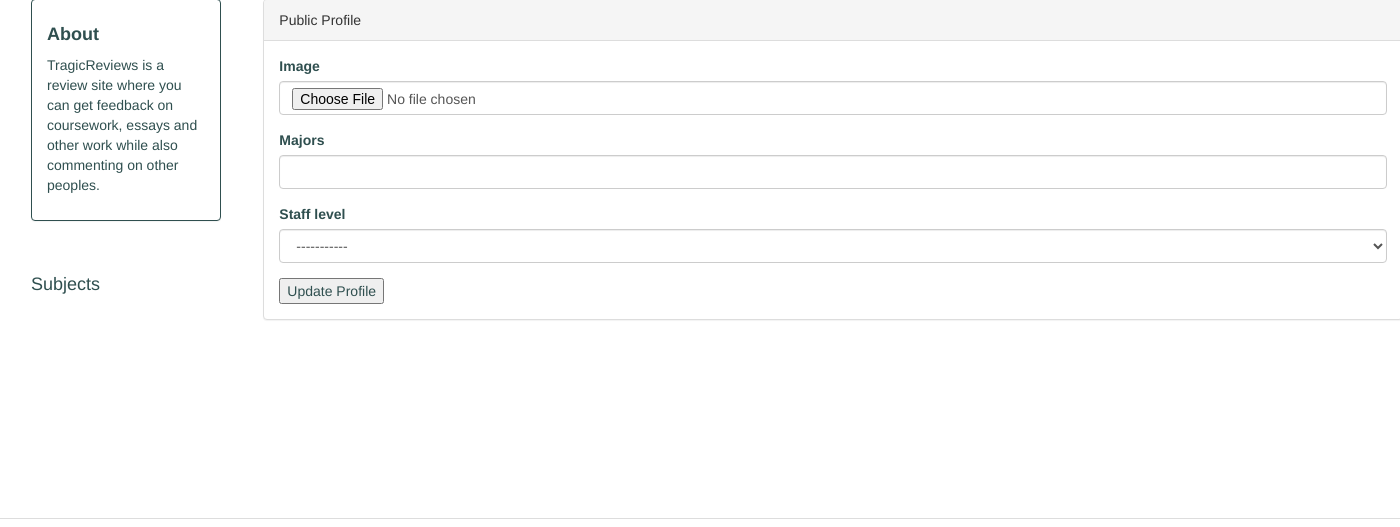
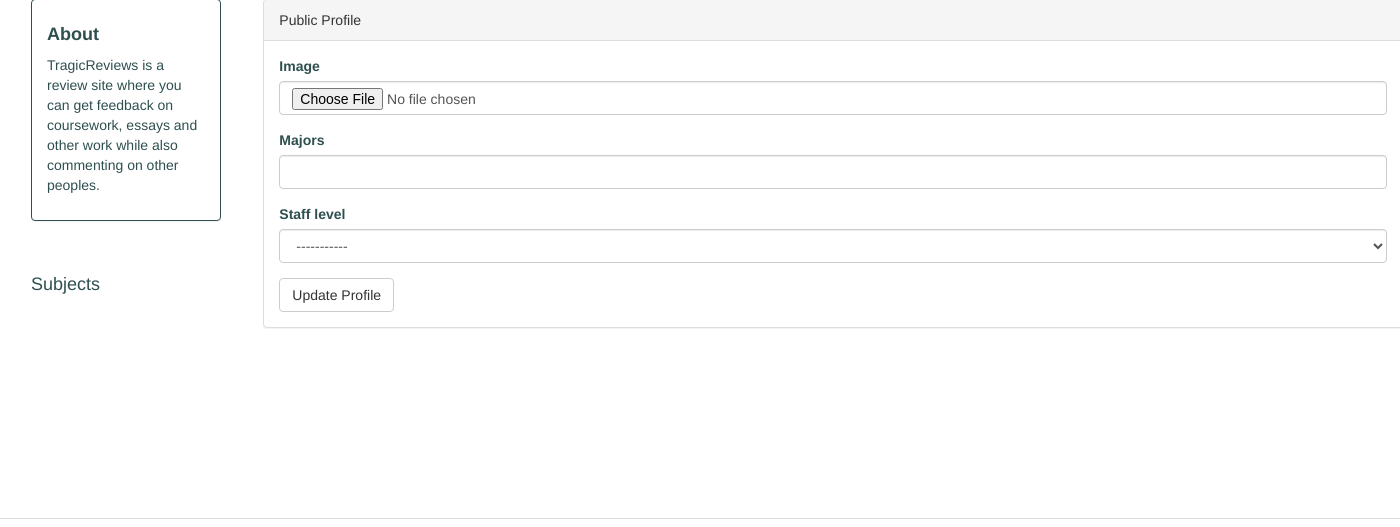
Before and after one commit to wad2-2018-lab10-teamB/tragicreviews, a Django app: page /tragicreviews/update_profile/ in a window 1400 px wide. Shown: the part 231-758 px from the top of the page. Run offline with Django 3.2, Linux system fonts and the light colour scheme; the visitor is signed in with stand-in values (Sample User, id 1); data that the repository does not hold is empty; some libraries are stand-ins or nearby versions.

Commit message:
Bootstrap form submission buttons.

```diff
--- a/templates/registration/login.html
+++ b/templates/registration/login.html
@@ -16,7 +16,7 @@
                     <form method="post" action=".">
                         {% csrf_token %}
                         {% bootstrap_form form %}
-                        <input type="submit" value="Log in" />
+                        <input class="btn btn-default" type="submit" value="Log in" />
                         <input type="hidden" name="next" value="{{ next }}" />
                         <p id="loginReg">
                             Not a member?
--- a/templates/registration/password_change_form.html
+++ b/templates/registration/password_change_form.html
@@ -20,7 +20,7 @@
                   <form method="post" action="." onsubmit="return isDifferentNewPwd()">
                       {% csrf_token %}
                       {% bootstrap_form form %}
-                      <input type="submit" value="Change Password" />
+                      <input class="btn btn-default" type="submit" value="Change Password" />
                   </form>
               </div>
     </div>
--- a/templates/registration/registration_form.html
+++ b/templates/registration/registration_form.html
@@ -34,7 +34,7 @@
 
                         <br />
                         <br />
-                        <input type="submit" value="Submit" />
+                        <input class="btn btn-default" type="submit" value="Submit" />
                         <script src="{% static "js/level.js" %}" type="text/javascript"></script>
                     </form>
               </div>
--- a/templates/tragicreviews/add_article.html
+++ b/templates/tragicreviews/add_article.html
@@ -12,7 +12,7 @@
                 <form method="POST" action=".">
                     {% csrf_token %}
                     {% bootstrap_form form %}
-                    <input type="submit" value="Submit" />
+                    <input class="btn btn-default" type="submit" value="Submit" />
                 </form>
             </div>
         </div>
--- a/templates/tragicreviews/article.html
+++ b/templates/tragicreviews/article.html
@@ -54,7 +54,7 @@
                     <form method="post" action=".">
                         {% csrf_token %}
                         {% bootstrap_form sub_form %}
-                        <input type="submit" name="ratingbtn" value="Submit"/>
+                        <input class="btn btn-default" type="submit" name="ratingbtn" value="Submit"/>
                     </form>
                 </div>
             {% endif %}
@@ -63,7 +63,7 @@
                     <form method="POST" action=".">
                         {% csrf_token %}
                         {% bootstrap_form form %}
-                        <input type="submit" name="commentbtn" value="Submit"/>
+                        <input class="btn btn-default" type="submit" name="commentbtn" value="Submit"/>
                     </form>
                 </div>
             {% endif %}
--- a/templates/tragicreviews/update_profile_form.html
+++ b/templates/tragicreviews/update_profile_form.html
@@ -19,7 +19,7 @@
                   <form method="post" action="." enctype="multipart/form-data">
                       {% csrf_token %}
                       {% bootstrap_form form %}
-                      <input type="submit" value="Update Profile" />
+                      <input class="btn btn-default" type="submit" value="Update Profile" />
                   </form>
               </div>
     </div>
--- a/tragicreviews/forms.py
+++ b/tragicreviews/forms.py
@@ -21,7 +21,7 @@ def get_update_choices(lst):
 
 class UserRegistrationForm(RegistrationFormUniqueEmail, RegistrationFormTermsOfService):
 
-    image = forms.ImageField(required=False)
+    image = forms.ImageField(required=False, widget=forms.FileInput)
     majors = forms.ModelMultipleChoiceField(queryset=Subject.objects.all(),
                                             widget=forms.CheckboxSelectMultiple, required=True)
     group = forms.ModelChoiceField(queryset=Group.objects.all(), required=True)
@@ -36,7 +36,7 @@ class UserRegistrationForm(RegistrationFormUniqueEmail, RegistrationFormTermsOfS
 
 class UpdateStudentProfileForm(forms.ModelForm):
     # currently we do not allow user to update their email
-    image = forms.ImageField(required=False)
+    image = forms.ImageField(required=False, widget=forms.FileInput)
     majors = forms.ModelMultipleChoiceField(queryset=Subject.objects.all(),
                                             widget=forms.CheckboxSelectMultiple, required=False)
     student_levels = get_update_choices(UserLevelField.student_levels)
@@ -49,7 +49,7 @@ class UpdateStudentProfileForm(forms.ModelForm):
 
 class UpdateStaffProfileForm(forms.ModelForm):
     # currently we do not allow user to update their email
-    image = forms.ImageField(required=False)
+    image = forms.ImageField(required=False, widget=forms.FileInput)
     majors = forms.ModelMultipleChoiceField(queryset=Subject.objects.all(),
                                             widget=forms.CheckboxSelectMultiple, required=False)
     staff_levels = get_update_choices(UserLevelField.staff_levels)
```
